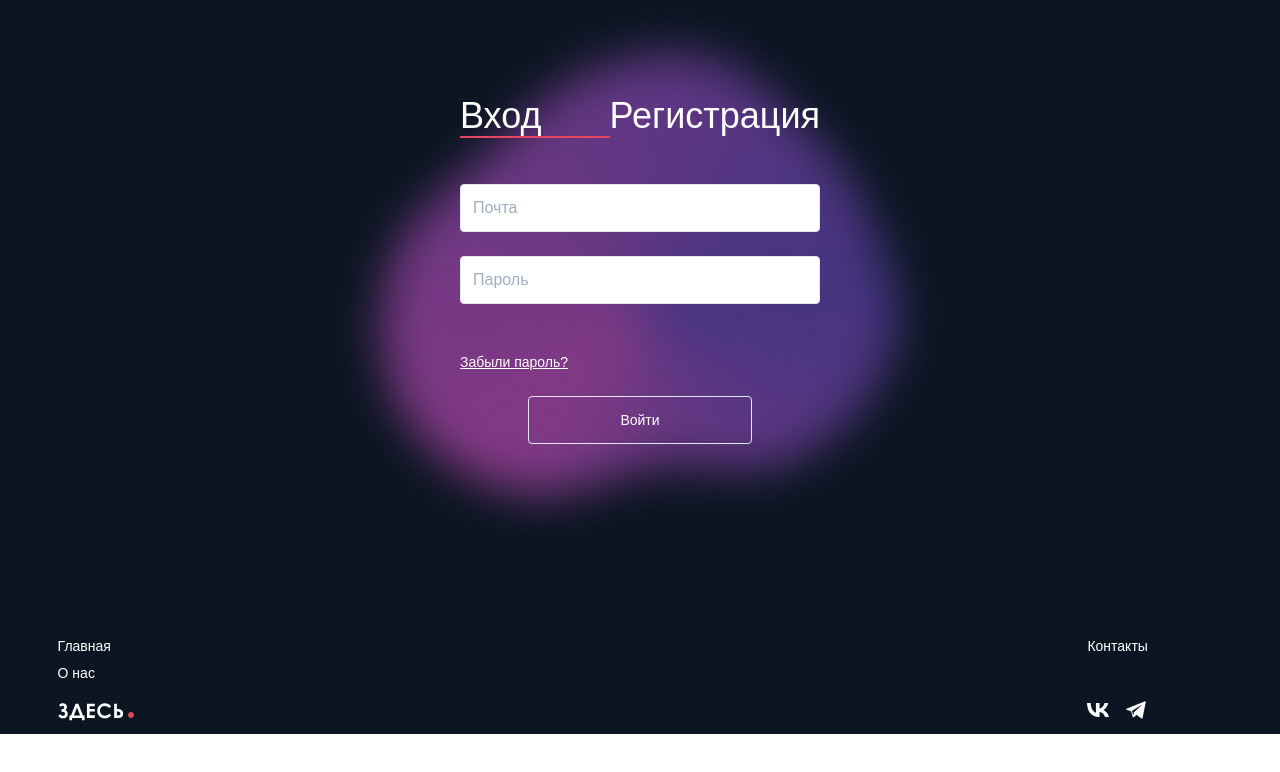
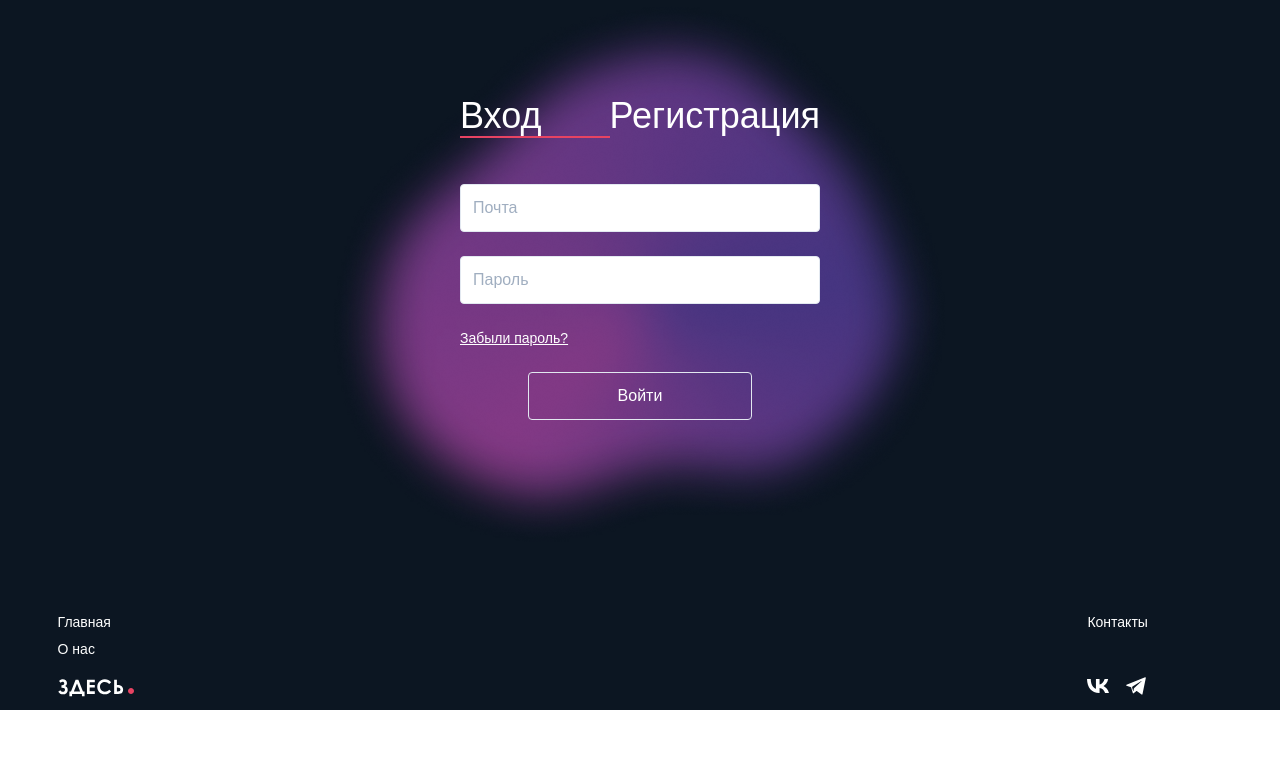
Before and after one commit to Prains/ivan-first, a Next.js app: page /login in a window 1280 px wide. Shown: the top 772 px of the page. Built offline with nearby package versions, Linux system fonts and the light colour scheme.

Commit message:
refactor: auth components forms and styles

```diff
--- a/app/login/page.jsx
+++ b/app/login/page.jsx
@@ -1,7 +1,8 @@
-import LoginForgottenPasswordLink from "@/components/Login/LoginForgottenPasswordLink/LoginForgottenPasswordLink";
 import LoginForm from "@/components/Login/LoginForm/LoginForm";
 import ArrowBack from "@/components/ui/ArrowBack/ArrowBack";
 import AuthHeader from "@/components/Auth/AuthHeader/AuthHeader";
+
+// TODO: validation
 
 const Login = () => {
     return (
@@ -17,11 +18,6 @@ const Login = () => {
                 >
                     <AuthHeader />
                     <LoginForm />
-                    <LoginForgottenPasswordLink
-                        className="text-white underline text-sm font-medium
-                        lg:hidden"
-                        restorePasswordLink="/"
-                    />
                 </div>
             </section>
         </main>
--- a/app/register/page.jsx
+++ b/app/register/page.jsx
@@ -2,7 +2,8 @@ import RegisterParams from "@/components/Register/RegisterParams/RegisterParams"
 import RegisterUserClassification from "@/components/Register/RegisterUserClassification/RegisterUserClassification";
 import ArrowBack from "@/components/ui/ArrowBack/ArrowBack";
 import AuthHeader from "@/components/Auth/AuthHeader/AuthHeader";
-import IsolatedButton from "@/components/ui/IsolatedButton/IsolatedButton";
+
+// TODO validation
 
 const Register = () => {
     return (
--- a/components/Auth/AuthHeader/AuthHeader.jsx
+++ b/components/Auth/AuthHeader/AuthHeader.jsx
@@ -1,4 +1,4 @@
-import IsolatedAuthLink from "../IsolatedAuthLink/IsolatedAuthLink";
+import AuthLink from "../AuthLink/AuthLink";
 
 const AuthHeader = () => {
 
@@ -9,8 +9,8 @@ const AuthHeader = () => {
       className="pt-[25px] flex m-auto justify-between w-[220px]
       lg:pt-[96px] lg:w-[360px]"
     >
-      <IsolatedAuthLink path="/login">Вход</IsolatedAuthLink>
-      <IsolatedAuthLink path="/register">Регистрация</IsolatedAuthLink>
+      <AuthLink path="/login">Вход</AuthLink>
+      <AuthLink path="/register">Регистрация</AuthLink>
     </ul>
 
    );
--- a/components/Auth/IsolatedAuthLink/IsolatedAuthLink.jsx
+++ b/components/Auth/AuthLink/AuthLink.jsx
@@ -2,7 +2,7 @@
 import Link from "next/link";
 import { usePathname } from "next/navigation";
 
-const IsolatedAuthLink = ({ path, className, children }) => {
+const AuthLink = ({ path, className, children }) => {
     const pathname = usePathname();
 
     return (
@@ -20,4 +20,4 @@ const IsolatedAuthLink = ({ path, className, children }) => {
     );
 };
 
-export default IsolatedAuthLink;
+export default AuthLink;
--- a/components/Login/LoginForgottenPasswordLink/LoginForgottenPasswordLink.jsx
+++ /dev/null
@@ -1,14 +0,0 @@
-import Link from "next/link";
-
-const LoginForgottenPasswordLink = ({ restorePasswordLink, className }) => {
-  return (
-    <Link
-      className={className}
-      href={restorePasswordLink}
-    >
-      Забыли пароль?
-    </Link>
-   );
-}
-
-export default LoginForgottenPasswordLink;
--- a/components/Login/LoginForm/LoginForm.jsx
+++ b/components/Login/LoginForm/LoginForm.jsx
@@ -1,13 +1,14 @@
+import Link from "next/link";
 import IsolatedInput from "@/components/ui/IsolatedInput/IsolatedInput";
 import IsolatedButton from "@/components/ui/IsolatedButton/IsolatedButton";
-import LoginForgottenPasswordLink from "../LoginForgottenPasswordLink/LoginForgottenPasswordLink";
 
 const LoginForm = () => {
     return (
-        <div
-            className="mt-[20px] mb-[12px] flex-center-col gap-6
+        <form
+            name="loginForm"
+            className="mt-[20px] flex-center-col gap-6
             lg:mt-[46px] lg:mb-[24px]"
-            >
+        >
             <IsolatedInput
                 className="bg-white rounded w-full px-[12px] placeholder:text-[#A0AEC0] text-[#000] h-[32px]
                 lg:h-[48px]"
@@ -20,19 +21,21 @@ const LoginForm = () => {
                 placeholder="Пароль"
                 focusBorderColor="#E74362"
             />
-            <LoginForgottenPasswordLink
-                        className="text-white underline text-sm font-medium hidden self-start
-                        lg:block lg:mt-[24px]"
-                        restorePasswordLink="/"
-                    />
             <IsolatedButton
-              className="text-sm font-medium text-white rounded w-full px-[12px] h-[32px] placeholder:text-[#A0AEC0]
-              lg:w-[224px] lg:h-[48px]"
-              variant="outline"
+                className="text-sm font-medium text-white hover:bg-transparent rounded w-full px-[12px] h-[32px] placeholder:text-[#A0AEC0]
+              lg:w-[224px] lg:h-[48px] lg:order-[999] lg:text-base"
+                variant="outline"
             >
-              Войти
+                Войти
             </IsolatedButton>
-        </div>
+            <Link
+                className="text-white underline text-sm font-medium flex self-start last:mt-[-12px]
+                lg:last:mt-0"
+                href="/"
+            >
+                Забыли пароль?
+            </Link>
+        </form>
     );
 };
 
--- a/components/Register/RegisterParams/RegisterParams.jsx
+++ b/components/Register/RegisterParams/RegisterParams.jsx
@@ -54,27 +54,50 @@ const RegisterParams = ({ children }) => {
                 </TabList>
                 {children}
                 <TabPanels>
-                    <TabPanel className="p-0 flex-center-col gap-y-5 lg:gap-y-8" id="UL">
-                        {inputULData.map((input) => {
-                            return <IsolatedInput key={input.id} {...input} />;
-                        })}
+                    <TabPanel className="p-0" id="UL">
+                        <form
+                            name="registerFormUL"
+                            className="p-0 flex-center-col gap-y-5 lg:gap-y-8"
+                        >
+                            {inputULData.map((input) => {
+                                return (
+                                    <IsolatedInput key={input.id} {...input} />
+                                );
+                            })}
+                            <IsolatedButton
+                                type="submit"
+                                className="text-sm font-medium text-white mt-[20px] hover:bg-transparent rounded w-full px-[12px] placeholder:text-[#A0AEC0]
+                lg:w-[253px] lg:h-[48px] lg:mx-auto lg:mt-0"
+                                size="sm"
+                                variant="outline"
+                            >
+                                Зарегистрироваться
+                            </IsolatedButton>
+                        </form>
                     </TabPanel>
-                    <TabPanel className="p-0 flex-center-col gap-y-5 lg:gap-y-8" id="FL">
-                        {inputFLData.map((input) => {
-                            return <IsolatedInput key={input.id} {...input} />;
-                        })}
+                    <TabPanel className="p-0" id="FL">
+                        <form
+                            name="registerFormFL"
+                            className="p-0 flex-center-col gap-y-5 lg:gap-y-8"
+                        >
+                            {inputFLData.map((input) => {
+                                return (
+                                    <IsolatedInput key={input.id} {...input} />
+                                );
+                            })}
+                            <IsolatedButton
+                                type="submit"
+                                className="text-sm font-medium text-white mt-[20px] hover:bg-transparent rounded w-full px-[12px] placeholder:text-[#A0AEC0]
+                lg:w-[253px] lg:h-[48px] lg:mx-auto lg:mt-0"
+                                size="sm"
+                                variant="outline"
+                            >
+                                Зарегистрироваться
+                            </IsolatedButton>
+                        </form>
                     </TabPanel>
                 </TabPanels>
             </Tabs>
-
-            <IsolatedButton
-                className="text-sm font-medium text-white mt-[40px] rounded w-full px-[12px] placeholder:text-[#A0AEC0]
-                lg:w-[253px] lg:h-[48px] lg:mx-auto"
-                size="sm"
-                variant="outline"
-            >
-                Зарегистрироваться
-            </IsolatedButton>
         </>
     );
 };
```
